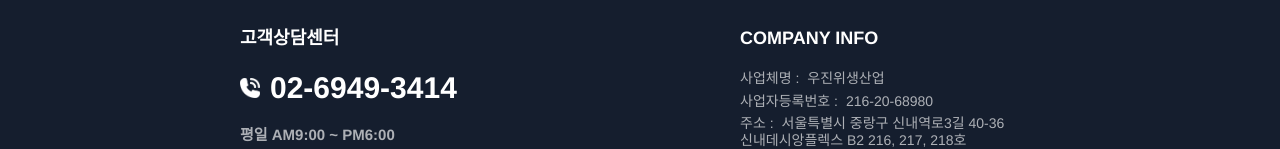
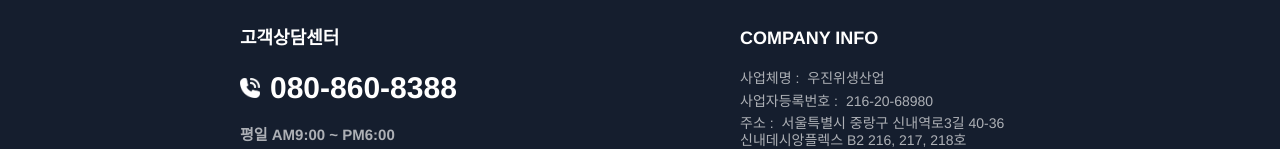
Before and after one commit to eunvanz/woojin, a React (Create React App) app: page / in a window 1280 px wide. Shown: the part 2362-2511 px from the top of the page. Built offline with nearby package versions, Linux system fonts and the light colour scheme.

Commit message:
fix: 고객상담센터 번호 변경

```diff
--- a/src/reusable/footer/index.tsx
+++ b/src/reusable/footer/index.tsx
@@ -7,7 +7,7 @@ const Footer = () => (
     <div className="FooterContents">
       <div className="FooterContentsItem">
         <strong className="FooterContentsItem__title">고객상담센터</strong>
-        <em className="FooterContentsItem__center-tel">02-6949-3414</em>
+        <em className="FooterContentsItem__center-tel">080-860-8388</em>
         <ul className="FooterContentsItem__center-list">
           <li>평일 AM9:00 ~ PM6:00</li>
           <li>토요일 AM9:00 ~ PM12:00</li>
```
